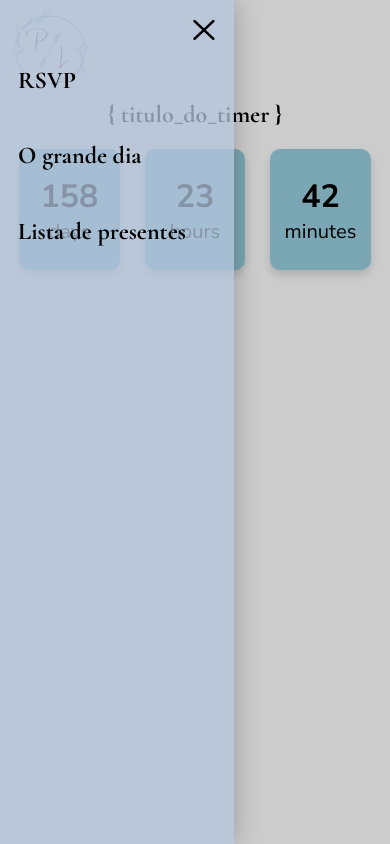
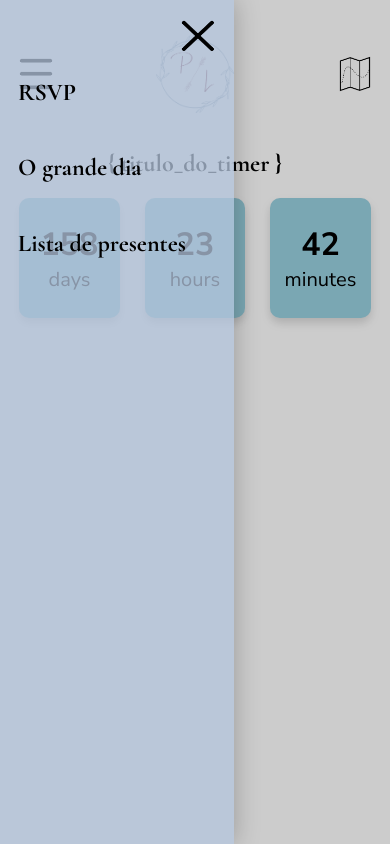
Before and after one commit to LucasMig/my-wedding-v3, a React (Vite) app: page / in a window 390 px wide. Built offline with nearby package versions, Linux system fonts and the light colour scheme.

Commit message:
feat: Finished mobile navigation layout

```diff
--- a/src/components/atoms/NavLink/styles.scss
+++ b/src/components/atoms/NavLink/styles.scss
@@ -2,6 +2,8 @@
 
 .navlink {
   font: 700 rem(24px) get-font($fonts, subtitle);
+  height: min-content;
+  list-style: none;
   position: relative;
 
   &__anchor {
--- /dev/null
+++ b/src/components/molecules/NavList/index.tsx
@@ -0,0 +1,21 @@
+import { type NavItem } from '@/components/organisms/Header/data';
+import './styles.scss';
+import NavLink from '@/components/atoms/NavLink';
+
+interface NavListProps {
+  navItems: NavItem[];
+}
+
+const NavList = ({ navItems }: NavListProps) => {
+  return (
+    <ul className="navigation__list">
+      {navItems.map((item) => {
+        const { id, href, label } = item;
+
+        return <NavLink key={id} label={label} href={href} />;
+      })}
+    </ul>
+  );
+};
+
+export default NavList;
--- /dev/null
+++ b/src/components/molecules/NavList/styles.scss
@@ -0,0 +1,11 @@
+@import '@/shared/_variables';
+
+.navigation {
+  &__list {
+    align-items: flex-start;
+    display: flex;
+    flex-direction: column;
+    gap: rem(46px);
+    list-style: none;
+  }
+}
--- a/src/components/organisms/Header/data.ts
+++ b/src/components/organisms/Header/data.ts
@@ -1,6 +1,6 @@
 import { v4 as uuid } from 'uuid';
 
-interface NavItem {
+export interface NavItem {
   id: string;
   label: string;
   href?: string;
--- a/src/components/organisms/Header/index.tsx
+++ b/src/components/organisms/Header/index.tsx
@@ -2,13 +2,14 @@ import { navItems } from '@/components/organisms/Header/data';
 
 import './styles.scss';
 import useScreenWidth from '@/hooks/useScreenWidth';
-import NavLink from '@/components/atoms/NavLink';
 import { useState } from 'react';
+import NavList from '@/components/molecules/NavList';
+import { scrollToAnchor } from '@/utils/helpers';
 
 const Header = () => {
   const [isMenuOpen, setIsMenuOpen] = useState(true);
   const { isMobile } = useScreenWidth();
-  const mapItemID = navItems.find((item) => item.href === '#map')?.id;
+  const mapItem = navItems.find((item) => item.href === '#map');
 
   const handleMenuOpen = () => {
     setIsMenuOpen(!isMenuOpen);
@@ -17,11 +18,8 @@ const Header = () => {
   return (
     <header className="header">
       {isMobile && (
-        <div className={`${isMenuOpen ? 'menu--open' : 'menu--closed'}`} />
-      )}
-
-      {isMobile ? (
-        <>
+        <div>
+          <div className={`${isMenuOpen ? 'menu--open' : 'menu--closed'}`} />
           <nav
             className={`navigation__container--mobile ${
               isMenuOpen ? 'open' : ''
@@ -34,22 +32,42 @@ const Header = () => {
               onClick={handleMenuOpen}
             />
             <ul className="navigation__list">
-              {navItems
-                .filter((item) => item.id !== mapItemID)
-                .map((item) => {
-                  const { id, href, label } = item;
-
-                  return <NavLink key={id} label={label} href={href} />;
-                })}
+              <NavList
+                navItems={navItems.filter((item) => item.id !== mapItem?.id)}
+              />
             </ul>
           </nav>
+        </div>
+      )}
+      <div className="header__navbar">
+        {isMobile ? (
           <img
-            src="/images/logo-square-no-bg.webp"
-            alt="pri-e-lucas-logo"
-            className="navigation__logo"
+            src="/icons/hamburger.webp"
+            alt="menu-icon"
+            className="navigation__icon"
+            onClick={handleMenuOpen}
           />
-        </>
-      ) : null}
+        ) : (
+          <NavList navItems={navItems.slice(0, navItems.length / 2)} />
+        )}
+        <img
+          src="/images/logo-square-no-bg.webp"
+          alt="pri-e-lucas-logo"
+          className="navigation__logo"
+        />
+        {isMobile ? (
+          <img
+            src="/icons/location.webp"
+            alt="location-icon"
+            className="navigation__icon"
+            onClick={() => {
+              scrollToAnchor(mapItem?.href ?? '#');
+            }}
+          />
+        ) : (
+          <NavList navItems={navItems.slice(navItems.length / 2)} />
+        )}
+      </div>
     </header>
   );
 };
--- a/src/components/organisms/Header/styles.scss
+++ b/src/components/organisms/Header/styles.scss
@@ -1,7 +1,13 @@
 @import '@/shared/_variables';
 
 .header {
-  display: flex;
+  &__navbar {
+    align-items: center;
+    display: flex;
+    justify-content: space-between;
+    padding: rem(24px) rem(18px);
+    position: relative;
+  }
 }
 
 .navigation {
@@ -15,7 +21,8 @@
       height: 100vh;
       left: -100%;
       padding: rem(18px);
-      position: fixed;
+      position: absolute;
+      top: 0;
       transition: all 0.5s ease-in-out;
       width: 60%;
       z-index: 1;
@@ -31,12 +38,6 @@
     width: rem(100px);
   }
 
-  // &__hamburger {
-  //   display: flex;
-  //   flex-direction: column;
-  //   gap: rem(24px);
-  // }
-
   &__list {
     align-items: flex-start;
     display: flex;
@@ -45,11 +46,15 @@
     list-style: none;
   }
 
+  &__close, &__icon {
+    cursor: pointer;
+    height: rem(36px);
+    width: rem(36px);
+  }
+
   &__close {
     align-self: flex-end;
     display: block;
-    height: rem(24px);
-    width: rem(24px);
   }
 }
 
```
Also changed, not shown: public/icons/hamburger.webp (added), public/icons/location.webp (added).
